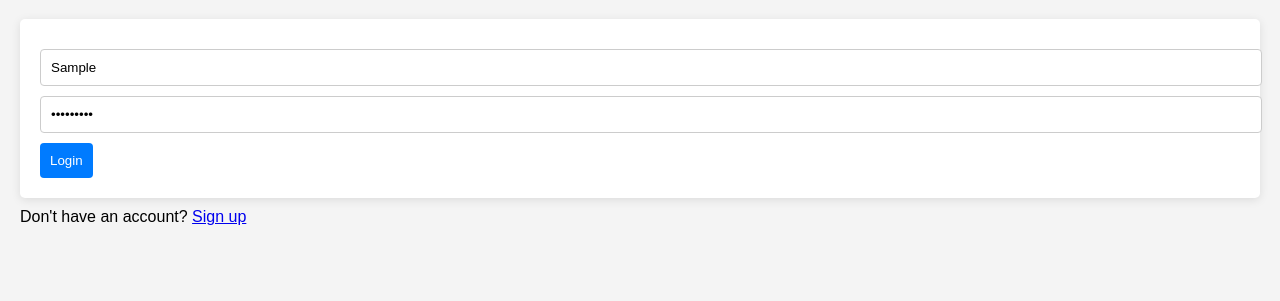
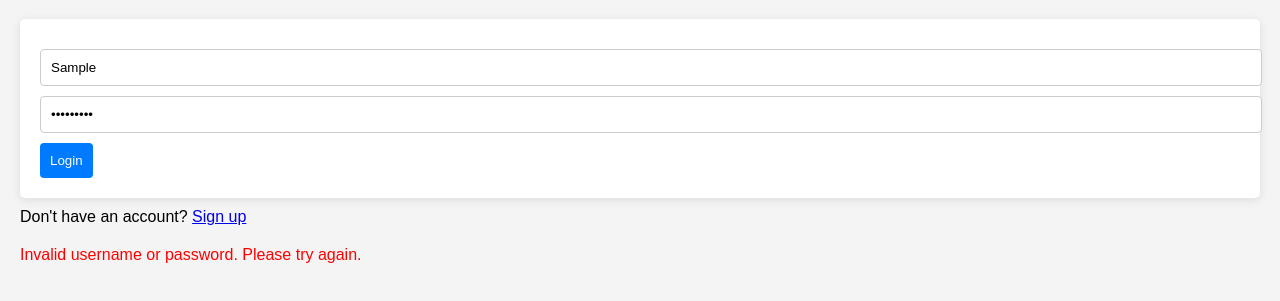
Before and after one commit to iamreyan/my-first-website, a plain HTML site: page login.html in a window 1280 px wide. Both pictures are taken after typing "Sample", "Sample123" into the empty fields and a click on the button "Login". Shown: the part 61-362 px from the top of the page. Drawn offline with Linux system fonts and the light colour scheme.

Commit message:
Update login.html

```diff
--- a/login.html
+++ b/login.html
@@ -47,6 +47,11 @@
         p {
             margin-top: 10px;
         }
+        .error-message {
+            color: red;
+            margin-top: 20px;
+            display: none; /* Initially hidden */
+        }
     </style>
 </head>
 <body>
@@ -57,6 +62,12 @@
         <button type="submit">Login</button>
     </form>
     <p>Don't have an account? <a href="signup.html">Sign up</a></p>
+
+    <div class="error-message" id="errorMessage">
+        Invalid username or password. Please try again.
+        <br>
+    </div>
+
     <script>
         function handleLogin(event) {
             event.preventDefault(); // Prevent the default form submission
@@ -73,8 +84,15 @@
                 // Redirect to dashboard.html after successful login
                 window.location.href = 'dashboard.html';
             } else {
-                alert('Invalid username or password. Please try again.');
+                // Show error message
+                document.getElementById('errorMessage').style.display = 'block';
             }
+        }
+
+        function goBack() {
+            // Hide the error message and reset the form
+            document.getElementById('errorMessage').style.display = 'none';
+            document.getElementById('loginForm').reset();
         }
     </script>
 </body>
```
